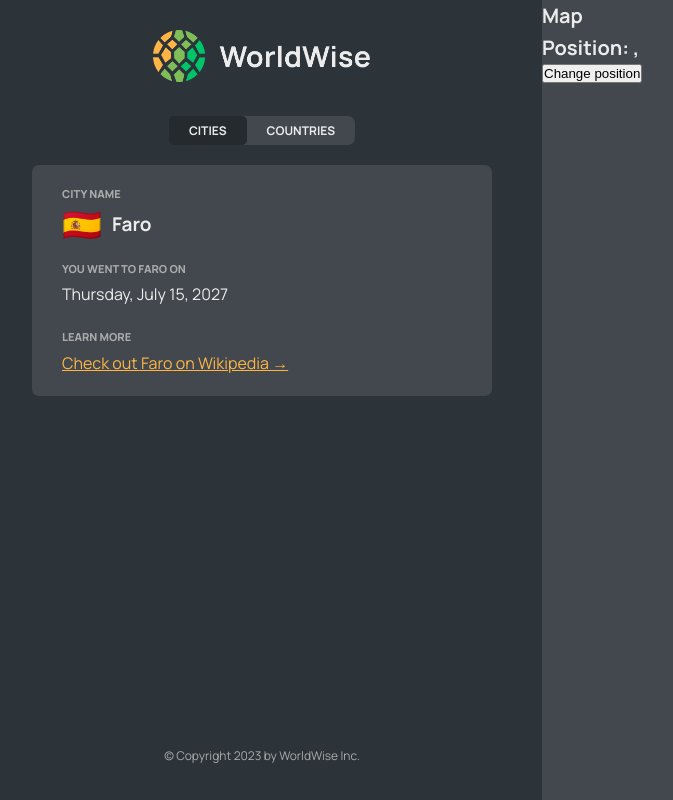
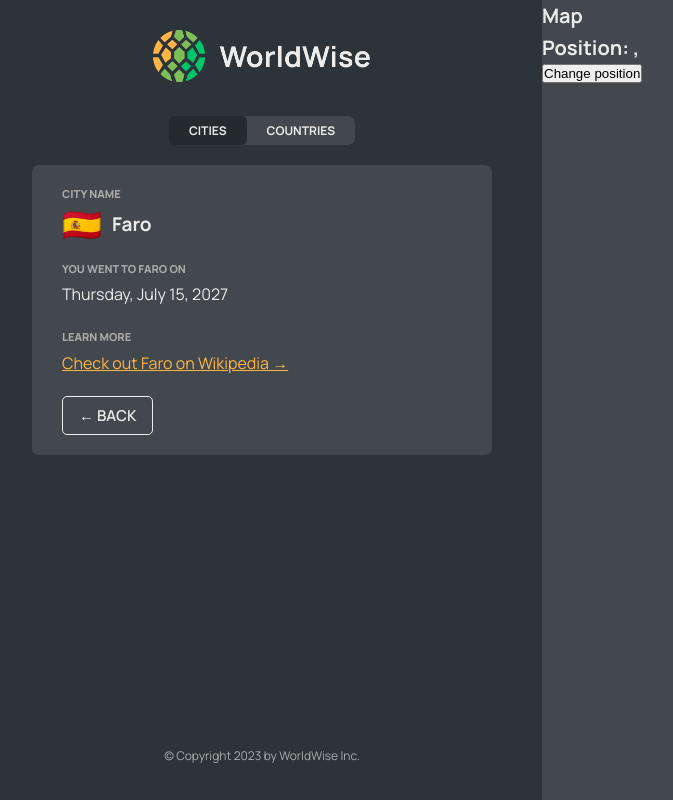
Before and after one commit to defydef/worldwise, a React (Vite) app: page /app/cities/1780673 in a window 1280 px wide. Shown: the whole page, without its empty margins (18-691 px from the left). Built offline with nearby package versions, Linux system fonts and the light colour scheme; data requests are answered from the project's data file.

Commit message:
Add Back Button in the City component

```diff
--- /dev/null
+++ b/src/components/ButtonBack.jsx
@@ -0,0 +1,19 @@
+import { useNavigate } from "react-router-dom";
+import Button from "./Button";
+
+function ButtonBack() {
+  const navigate = useNavigate();
+  return (
+    <Button
+      type="back"
+      onClick={(e) => {
+        e.preventDefault();
+        navigate(-1); // navigate to 1 step before arriving at Form
+      }}
+    >
+      &larr; Back
+    </Button>
+  );
+}
+
+export default ButtonBack;
--- a/src/components/City.jsx
+++ b/src/components/City.jsx
@@ -3,6 +3,7 @@
 import { useCities } from "../context/CityContext";
 import { useEffect } from "react";
 import Spinner from "./Spinner";
+import ButtonBack from "./ButtonBack";
 
 const formatDate = (date) =>
   new Intl.DateTimeFormat("en", {
@@ -65,9 +66,9 @@
         </a>
       </div>
 
-      {/* <div>
+      <div>
         <ButtonBack />
-      </div> */}
+      </div>
     </div>
   );
 }
--- a/src/components/CityItem.jsx
+++ b/src/components/CityItem.jsx
@@ -1,5 +1,6 @@
 import { Link } from "react-router-dom";
 import styles from "./CityItem.module.css";
+import { useCities } from "../context/CityContext";
 
 const formatDate = (date) =>
   new Intl.DateTimeFormat("en", {
@@ -10,11 +11,15 @@
 
 function CityItem({ city }) {
   const { cityName, emoji, date, id, position } = city;
+  const { currentCity } = useCities();
 
   return (
+    <li>
       <Link
         to={`${id}?lat=${position.lat}&lng=${position.lng}`}
-      className={styles.cityItem}
+        className={`${styles.cityItem} ${
+          id === currentCity.id ? styles["cityItem--active"] : ""
+        }`}
       >
         {/* the above Link append id to the current url */}
         <span className={styles.emoji}>{emoji}</span>
@@ -22,6 +27,7 @@
         <time className={styles.date}>{formatDate(date)}</time>
         <button className={styles.deleteBtn}>&times;</button>
       </Link>
+    </li>
   );
 }
 
```
Lines whose indentation alone changed are shown as unchanged.
